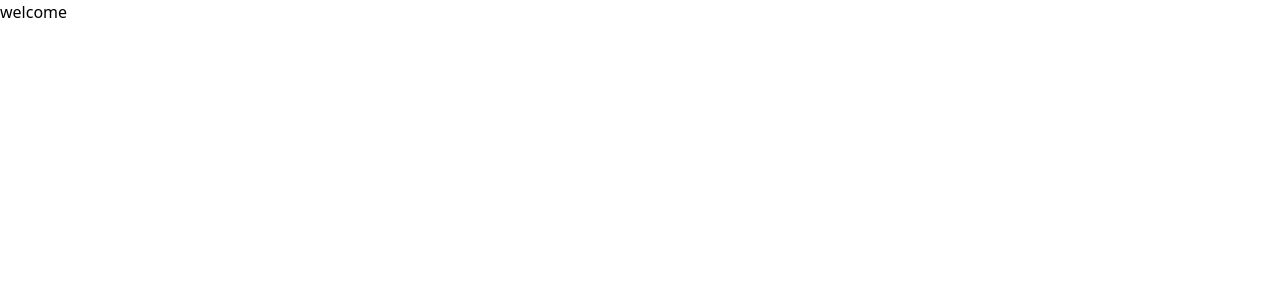
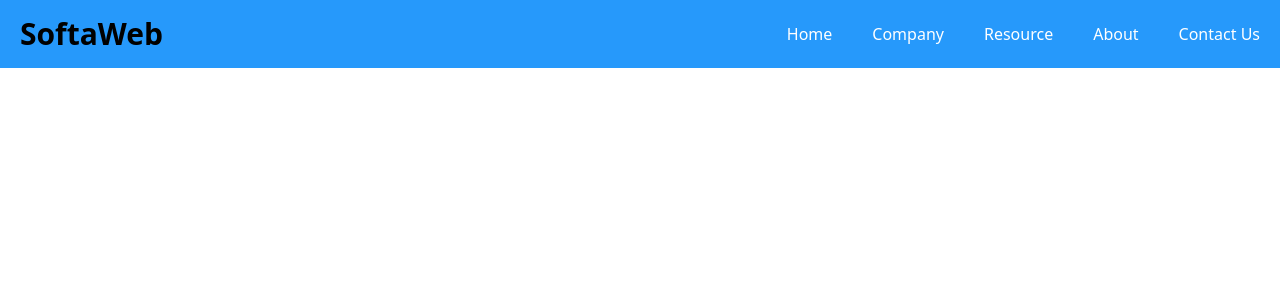
Before and after one commit to web-developer-aman/react-tailwind-service-app, a React (Create React App) app: page / in a window 1280 px wide. Shown: the top 300 px of the page. Built offline with nearby package versions, Linux system fonts and the light colour scheme.

Commit message:
Add header navigation with brand name and menu

```diff
--- a/package.json
+++ b/package.json
@@ -8,6 +8,7 @@
     "@testing-library/user-event": "^13.5.0",
     "react": "^18.2.0",
     "react-dom": "^18.2.0",
+    "react-icons": "^5.0.1",
     "react-scripts": "5.0.1",
     "web-vitals": "^2.1.4"
   },
--- a/src/Components/Header.jsx
+++ b/src/Components/Header.jsx
@@ -1,9 +1,41 @@
 import React from 'react';
+import { AiOutlineMenu } from "react-icons/ai";
+import { AiOutlineClose } from 'react-icons/ai';
 
 export default function Header(){
+
+    const [toggle, setToggle] = React.useState(false);
+
     return (
-        <div>
-            <h1>welcome</h1>
+        <div className='bg-[#2699fb] p-4'>
+            <div className='max-w-[1240px] items-center flex justify-between mx-auto'>
+                <div className='text-3xl font-bold'>
+                    SoftaWeb
+                </div>
+                {
+                    toggle ?
+                    <AiOutlineClose onClick={() => setToggle(!toggle)} className='text-white text-2xl md:hidden block'/>
+                    :
+                    <AiOutlineMenu onClick={() => setToggle(!toggle)} className='text-white text-2xl md:hidden block'/>
+                }
+
+                <ul className='hidden md:flex text-white gap-10'>
+                    <li>Home</li>
+                    <li>Company</li>
+                    <li>Resource</li>
+                    <li>About</li>
+                    <li>Contact Us</li>
+                </ul>
+                <ul className={`w-full h-screen block md:hidden text-white fixed top-[68px] bg-black duration-300
+                    ${toggle ? "left-0" : "left-[-100%]"}
+                `}>
+                    <li className='p-3 hover:bg-slate-900'>Home</li>
+                    <li className='p-3 hover:bg-slate-900'>Company</li>
+                    <li className='p-3 hover:bg-slate-900'>Resource</li>
+                    <li className='p-3 hover:bg-slate-900'>About</li>
+                    <li className='p-3 hover:bg-slate-900'>Contact Us</li>
+                </ul>
+            </div>
         </div>
     )
 }
```
Also changed, not shown: 1 other file (tests, documents, lock files or other folders).
